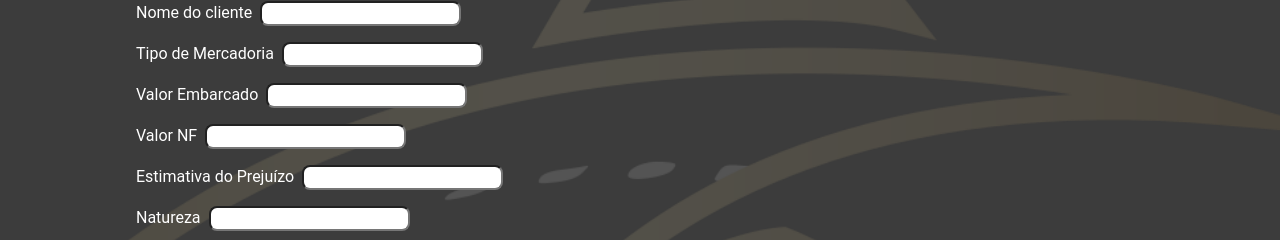
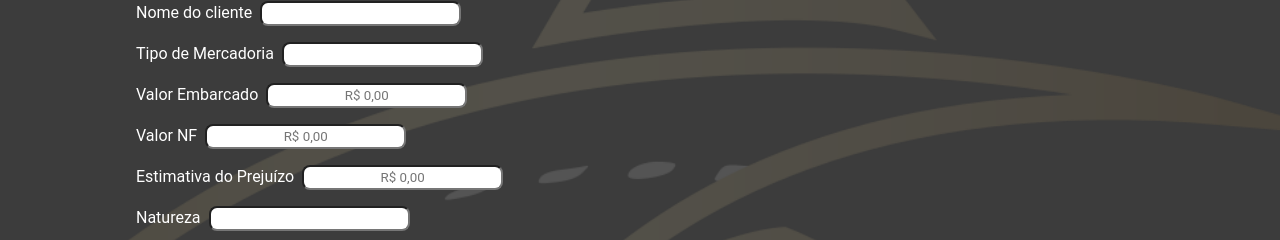
Before and after one commit to icarofadel/Risk_Sinistros, a React (Create React App) app in the folder frontend/: page /SiniSeguro in a window 1280 px wide. Shown: the part 442-682 px from the top of the page. Built offline with nearby package versions, Linux system fonts and the light colour scheme.

Commit message:
Add: NumericFormat em valorEmbarcado, ValorNf e estimativaPrejuizo

```diff
--- a/frontend/src/components/CadSeguro/index.tsx
+++ b/frontend/src/components/CadSeguro/index.tsx
@@ -1,4 +1,5 @@
 import { useState } from 'react'
+import { NumericFormat } from 'react-number-format'
 
 import {
   CampoButtons,
@@ -65,9 +66,9 @@ const Seguro = () => {
     conhecimento: '',
     nomeCliente: '',
     tipoMercadoria: '',
-    valorEmbarcado: '',
-    valorNF: '',
-    estimativaPrejuizo: '',
+    valorEmbarcado: null as number | null,
+    valorNF: null as number | null,
+    estimativaPrejuizo: null as number | null,
     natureza: '',
     dataOcorrencia: '',
     resumo: '',
@@ -306,31 +307,67 @@ const Seguro = () => {
           </Row>
           <Row>
             <TextLabel htmlFor="valorEmbarcado">Valor Embarcado</TextLabel>
-            <input
-              type="text"
+            <NumericFormat
               name="valorEmbarcado"
               value={formData.valorEmbarcado}
-              onChange={handleInputChange}
+              thousandSeparator="."
+              decimalSeparator=","
+              prefix="R$ "
+              decimalScale={2}
+              fixedDecimalScale
+              allowNegative={false}
+              onValueChange={(values) => {
+                const { floatValue } = values
+                setFormData((prev: any) => ({
+                  ...prev,
+                  valorEmbarcado: floatValue ?? null
+                }))
+              }}
+              placeholder="R$ 0,00"
             />
           </Row>
           <Row>
             <TextLabel htmlFor="valorNF">Valor NF</TextLabel>
-            <input
-              type="text"
+            <NumericFormat
               name="valorNF"
               value={formData.valorNF}
-              onChange={handleInputChange}
+              thousandSeparator="."
+              decimalSeparator=","
+              prefix="R$ "
+              decimalScale={2}
+              fixedDecimalScale
+              allowNegative={false}
+              onValueChange={(values) => {
+                const { floatValue } = values
+                setFormData((prev: any) => ({
+                  ...prev,
+                  valorNF: floatValue ?? null
+                }))
+              }}
+              placeholder="R$ 0,00"
             />
           </Row>
           <Row>
             <TextLabel htmlFor="estimativaPrejuizo">
               Estimativa do Prejuízo
             </TextLabel>
-            <input
-              type="text"
+            <NumericFormat
               name="estimativaPrejuizo"
               value={formData.estimativaPrejuizo}
-              onChange={handleInputChange}
+              thousandSeparator="."
+              decimalSeparator=","
+              prefix="R$ "
+              decimalScale={2}
+              fixedDecimalScale
+              allowNegative={false}
+              onValueChange={(values) => {
+                const { floatValue } = values
+                setFormData((prev: any) => ({
+                  ...prev,
+                  estimativaPrejuizo: floatValue ?? null
+                }))
+              }}
+              placeholder="R$ 0,00"
             />
           </Row>
           <Row>
```
